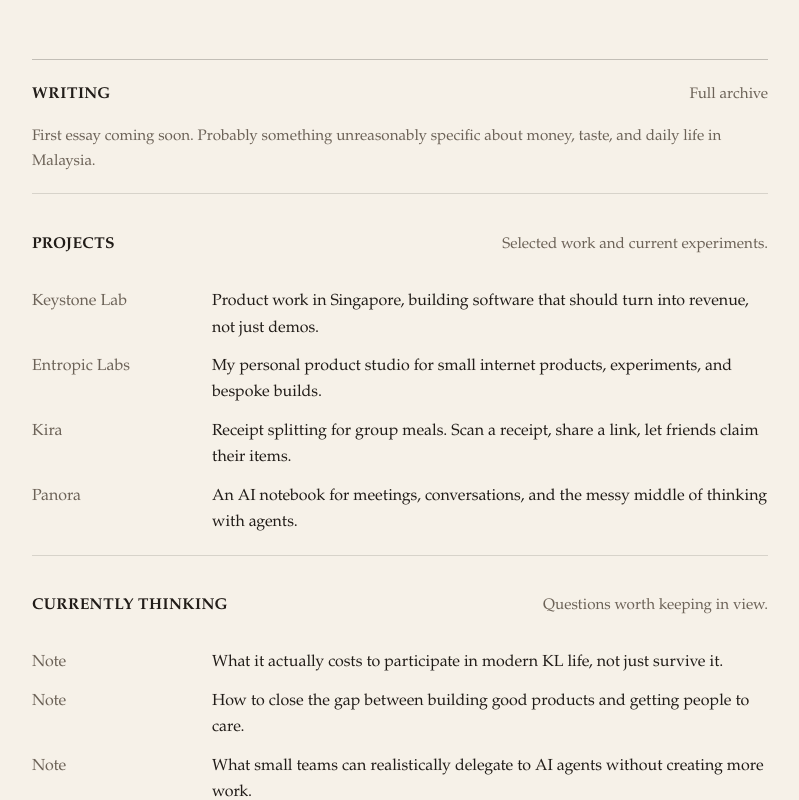
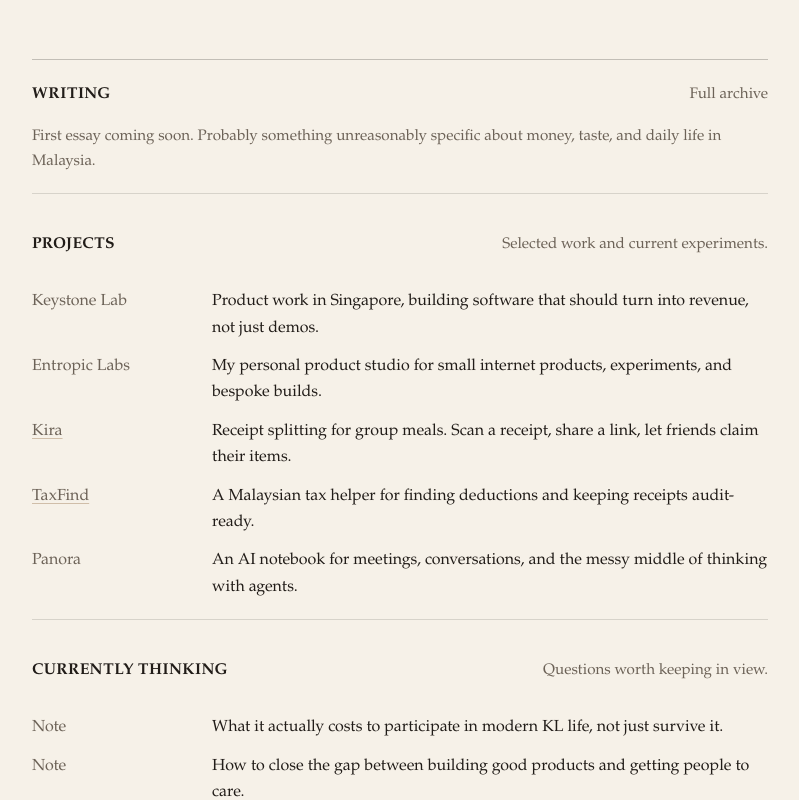
Before and after one commit to therumblerisher/imran-website, an Astro site: page / in a window 1280 px wide. Shown: the part 468-1268 px from the top of the page, without its empty margins (240-1039 px from the left). Built offline with nearby package versions, Linux system fonts and the light colour scheme; Astro itself is replaced by a stand-in of ours.

Commit message:
add project links

```diff
--- a/src/pages/index.astro
+++ b/src/pages/index.astro
@@ -41,7 +41,13 @@
   },
   {
     name: 'Kira',
+    href: 'https://trykira.xyz',
     description: 'Receipt splitting for group meals. Scan a receipt, share a link, let friends claim their items.',
+  },
+  {
+    name: 'TaxFind',
+    href: 'https://tax-find.vercel.app',
+    description: 'A Malaysian tax helper for finding deductions and keeping receipts audit-ready.',
   },
   {
     name: 'Panora',
@@ -107,7 +113,11 @@
     <ul class="thinking-list">
       {projects.map((project) => (
         <li class="thinking-item">
-          <span class="elsewhere-label">{project.name}</span>
+          {project.href ? (
+            <a class="elsewhere-label" href={project.href} target="_blank" rel="noreferrer">{project.name}</a>
+          ) : (
+            <span class="elsewhere-label">{project.name}</span>
+          )}
           <span>{project.description}</span>
         </li>
       ))}
```
